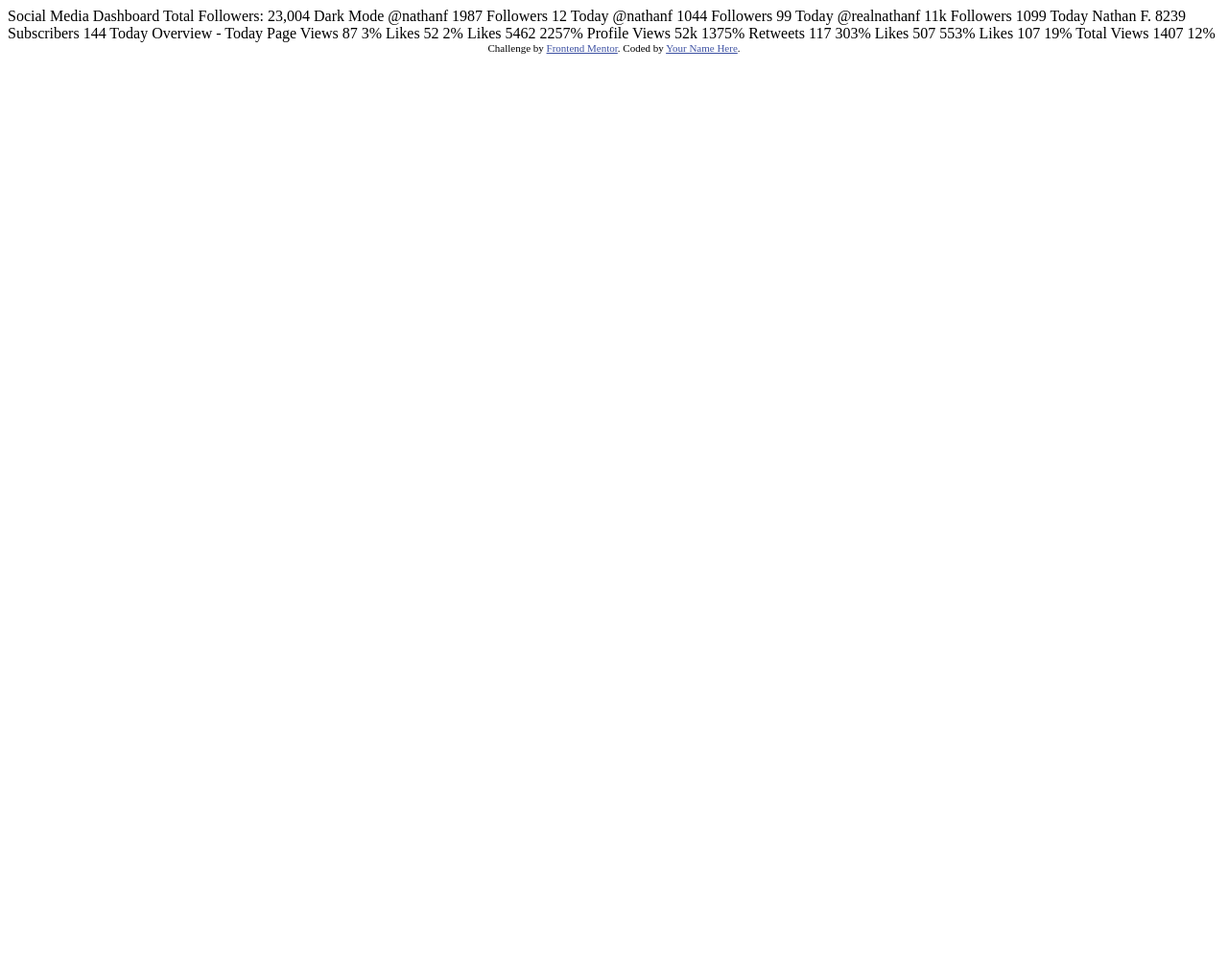
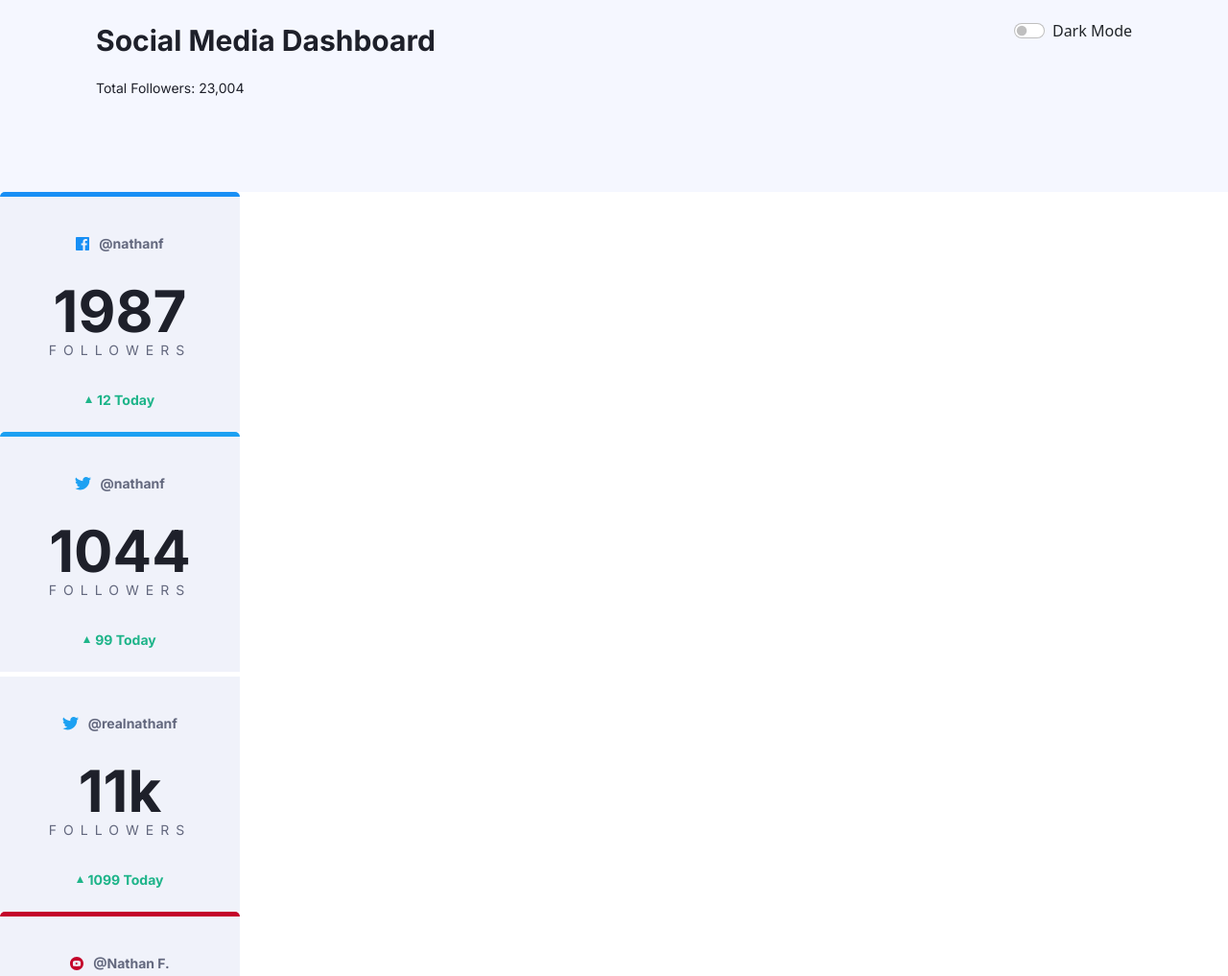
Before and after one commit to tdgog/FC_SocialMediaDashboardWithTheme, a plain HTML site: page index.html in a window 1280 px wide. Shown: the top 1017 px of the page at 96% size. Before the commit the page ends 800 px from the top, so only its background shows below. Drawn offline with nearby package versions, Linux system fonts and the light colour scheme.

Commit message:
Added most of it

```diff
--- /dev/null
+++ b/index.css
@@ -0,0 +1,122 @@
+@import url('https://fonts.googleapis.com/css2?family=Inter:wght@400;700&display=swap');
+
+:root {
+    /* Unchanging colours */
+    --lime-green: hsl(163, 72%, 41%);
+    --bright-red: hsl(356, 69%, 56%);
+    --facebook: hsl(208, 92%, 53%);
+    --twitter: hsl(203, 89%, 53%);
+    --instagram: linear-gradient(hsl(37, 97%, 70%), hsl(329, 70%, 58%));
+    --youtube: hsl(348, 97%, 39%);
+
+    /* Changing colours (light by default) */
+    --toggle: hsl(230, 22%, 74%);
+    --background: hsl(0, 0%, 100%);
+    --top-background: hsl(225, 100%, 98%);
+    --card-background: hsl(227, 47%, 96%);
+    --text-major: hsl(230, 17%, 14%);
+    --text-minor: hsl(228, 12%, 44%);
+}
+
+p {
+    font-family: 'Inter', sans-serif;
+    font-size: 14px;
+    font-weight: 400;
+    color: var(--text-major)
+}
+
+body {
+    background-color: var(--background);
+}
+
+.header {
+    background-color: var(--top-background);
+    padding-left: 100px;
+    padding-top: 20px;
+    padding-right: 100px;
+    height: 200px;
+    width: 100%;
+    display: flex;
+    justify-content: space-between;
+}
+
+.page-title {
+    font-size: 30px;
+    font-weight: 700;
+}
+
+.main {
+    width: 100%;
+}
+
+.card-bg {
+    height: 250px;
+    width: 250px;
+    border-radius: 5px;
+    display: flex;
+    flex-direction: column;
+    justify-content: flex-end;
+}
+
+.card-content {
+    background-color: var(--card-background);
+    height: 245px;
+    width: 100%;
+    display: flex;
+    flex-direction: column;
+    align-items: center;
+    justify-content: center;
+}
+
+.platform {
+    display: flex;
+    flex-direction: row;
+    align-items: center;
+    padding: 15px;
+}
+
+.platform-icon {
+    height: 14px;
+}
+
+.platform-name {
+    margin: 0px;
+    margin-left: 10px;
+    color: var(--text-minor);
+    font-weight: 700;
+}
+
+.followers-num {
+    font-weight: 700;
+    font-size: 60px;
+    margin-bottom: 0px;
+}
+
+.followers {
+    color: var(--text-minor);
+    letter-spacing: 7px;
+    position: relative;
+    top: -15px;
+}
+
+.followers-today {
+    display: flex;
+    flex-direction: row;
+    align-items: center;
+}
+
+.arrow {
+    height: 7px;
+    width: 7px;
+}
+
+.followers-today-text {
+    margin-bottom: 0px;
+    margin-left: 5px;
+    color: var(--lime-green);
+    font-weight: 700;
+}
+
+.negative {
+    color: var(--bright-red);
+}
--- a/index.html
+++ b/index.html
@@ -5,6 +5,13 @@
   <meta name="viewport" content="width=device-width, initial-scale=1.0"> <!-- displays site properly based on user's device -->
 
   <link rel="icon" type="image/png" sizes="32x32" href="./images/favicon-32x32.png">
+  <link href="https://cdn.jsdelivr.net/npm/bootstrap@5.2.1/dist/css/bootstrap.min.css" rel="stylesheet"
+    integrity="sha384-iYQeCzEYFbKjA/T2uDLTpkwGzCiq6soy8tYaI1GyVh/UjpbCx/TYkiZhlZB6+fzT" crossorigin="anonymous">
+  <script src="https://cdn.jsdelivr.net/npm/bootstrap@5.2.1/dist/js/bootstrap.bundle.min.js"
+    integrity="sha384-u1OknCvxWvY5kfmNBILK2hRnQC3Pr17a+RTT6rIHI7NnikvbZlHgTPOOmMi466C8"
+    crossorigin="anonymous"></script>
+  <link rel="stylesheet" type="text/css" href="index.css">
+  <script src="index.js"></script>
 
   <title>Frontend Mentor | [Challenge Name Here]</title>
 
@@ -15,73 +22,85 @@
   </style>
 </head>
 <body>
+  <div class="header">
+    <div class="title-div">
+      <p class="page-title">Social Media Dashboard</p>
+      <p class="total-followers">Total Followers: 23,004</p>
+    </div>
+    <div class="form-check form-switch">
+      <input class="form-check-input" type="checkbox" role="switch" id="flexSwitchCheckDefault" oninput="ToggleTheme()">
+      <label class="form-check-label" for="flexSwitchCheckDefault">Dark Mode</label>
+    </div>
+  </div>
 
-  Social Media Dashboard
-  Total Followers: 23,004
+  <div class="main">
+    <div class="card-bg" style="background-color: var(--facebook);">
+      <div class="card-content">
+        <div class="platform">
+          <img class="platform-icon" src="images/icon-facebook.svg">
+          <p class="platform-name">@nathanf</p>
+        </div>
 
-  Dark Mode
+        <p class="followers-num">1987</p>
+        <p class="followers">FOLLOWERS</p>
 
+        <div class="followers-today">
+          <img class="arrow" src="images/icon-up.svg">
+          <p class="followers-today-text">12 Today</p>
+        </div>
+      </div>
+    </div>
 
+    <div class="card-bg" style="background-color: var(--twitter);">
+      <div class="card-content">
+        <div class="platform">
+          <img class="platform-icon" src="images/icon-twitter.svg">
+          <p class="platform-name">@nathanf</p>
+        </div>
 
-  @nathanf
-  1987
-  Followers
-  12 Today
+        <p class="followers-num">1044</p>
+        <p class="followers">FOLLOWERS</p>
 
-  @nathanf
-  1044
-  Followers
-  99 Today
+        <div class="followers-today">
+          <img class="arrow" src="images/icon-up.svg">
+          <p class="followers-today-text">99 Today</p>
+        </div>
+      </div>
+    </div>
 
-  @realnathanf
-  11k
-  Followers
-  1099 Today
+    <div class="card-bg" style="background-color: var(--instagram);">
+      <div class="card-content">
+        <div class="platform">
+          <img class="platform-icon" src="images/icon-twitter.svg">
+          <p class="platform-name">@realnathanf</p>
+        </div>
 
-  Nathan F.
-  8239
-  Subscribers
-  144 Today
+        <p class="followers-num">11k</p>
+        <p class="followers">FOLLOWERS</p>
 
+        <div class="followers-today">
+          <img class="arrow" src="images/icon-up.svg">
+          <p class="followers-today-text">1099 Today</p>
+        </div>
+      </div>
+    </div>
 
+    <div class="card-bg" style="background-color: var(--youtube);">
+      <div class="card-content">
+        <div class="platform">
+          <img class="platform-icon" src="images/icon-youtube.svg">
+          <p class="platform-name">@Nathan F.</p>
+        </div>
 
-  Overview - Today
+        <p class="followers-num">8239</p>
+        <p class="followers">FOLLOWERS</p>
 
-  Page Views
-  87
-  3%
-
-  Likes
-  52
-  2%
-
-  Likes
-  5462
-  2257%
-
-  Profile Views
-  52k
-  1375%
-
-  Retweets
-  117
-  303%
-
-  Likes
-  507
-  553%
-
-  Likes
-  107
-  19%
-
-  Total Views
-  1407
-  12%
-
-  <div class="attribution">
-    Challenge by <a href="https://www.frontendmentor.io?ref=challenge" target="_blank">Frontend Mentor</a>.
-    Coded by <a href="#">Your Name Here</a>.
+        <div class="followers-today">
+          <img class="arrow" src="images/icon-down.svg">
+          <p class="followers-today-text negative">144 Today</p>
+        </div>
+      </div>
+    </div>
   </div>
 </body>
 </html>
--- /dev/null
+++ b/index.js
@@ -0,0 +1,22 @@
+let lightTheme = true;
+
+const ToggleTheme = () => {
+    lightTheme = !lightTheme;
+
+    let docstyle = document.documentElement.style;
+    if (lightTheme) {
+        docstyle.setProperty('--toggle', 'hsl(230, 22%, 74%)');
+        docstyle.setProperty('--background', 'hsl(0, 0%, 100%)');
+        docstyle.setProperty('--top-background', 'hsl(225, 100%, 98%)');
+        docstyle.setProperty('--card-background', 'hsl(227, 47%, 96%)');
+        docstyle.setProperty('--text-major', 'hsl(230, 17%, 14%)');
+        docstyle.setProperty('--text-minor', 'hsl(228, 12%, 44%)');
+    } else {
+        docstyle.setProperty('--toggle', 'linear-gradient(90deg, hsl(210, 78%, 56%), hsl(146, 68%, 55%))');
+        docstyle.setProperty('--background', 'hsl(230, 17%, 14%)');
+        docstyle.setProperty('--top-background', 'hsl(232, 19%, 15%)');
+        docstyle.setProperty('--card-background', 'hsl(228, 28%, 20%)');
+        docstyle.setProperty('--text-major', 'hsl(0, 0%, 100%)');
+        docstyle.setProperty('--text-minor', 'hsl(228, 34%, 66%)');
+    }
+}
```
Also changed, not shown: 1 other file.
